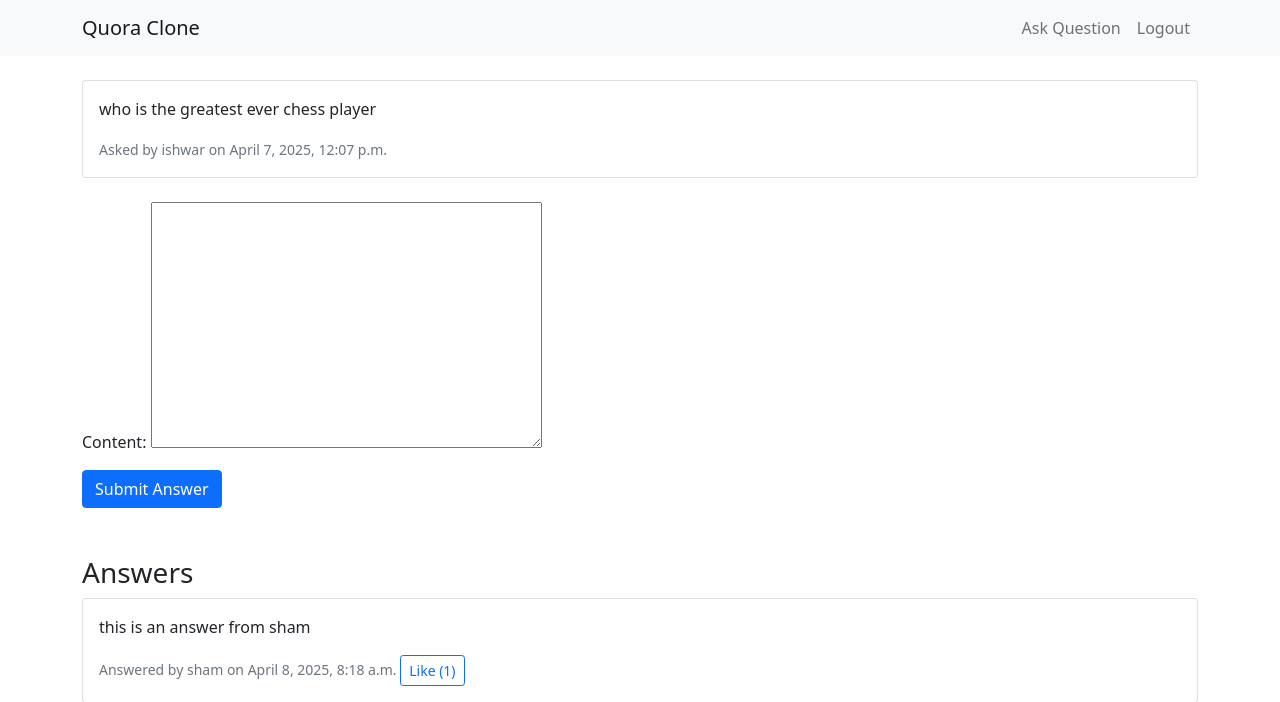
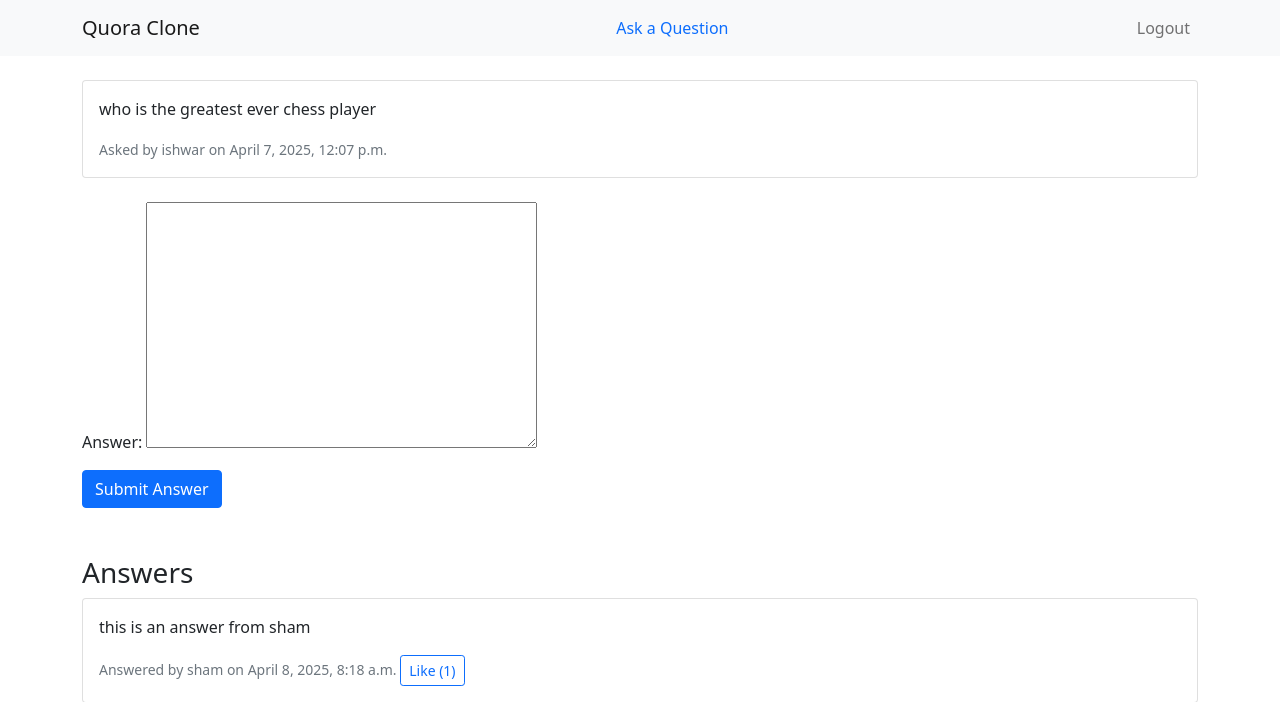
Before and after one commit to ishwarhelix/quora-clone, a Django app: page /question/1/ in a window 1280 px wide. Shown: the top 702 px of the page. Run offline with Django 5.2, Linux system fonts and the light colour scheme; a user stored in the database is signed in; data comes from the database, SQL or seed files in the repository.

Commit message:
made changes to navbar

```diff
--- a/quora_clone/questions/forms.py
+++ b/quora_clone/questions/forms.py
@@ -9,4 +9,4 @@ class QuestionForm(forms.ModelForm):
 class AnswerForm(forms.ModelForm):
     class Meta:
         model = Answer
-        fields = ['content']
+        fields = ['answer']
--- a/quora_clone/questions/models.py
+++ b/quora_clone/questions/models.py
@@ -13,7 +13,7 @@ class Question(models.Model):
 
 class Answer(models.Model):
     question = models.ForeignKey(Question, on_delete=models.CASCADE, related_name='answers')
-    content = models.TextField()
+    answer = models.TextField()
     author = models.ForeignKey(User, on_delete=models.CASCADE)
     created_at = models.DateTimeField(auto_now_add=True)
     updated_at = models.DateTimeField(auto_now=True)
--- a/quora_clone/questions/templates/questions/base.html
+++ b/quora_clone/questions/templates/questions/base.html
@@ -8,9 +8,13 @@
     <nav class="navbar navbar-expand-lg navbar-light bg-light">
         <div class="container">
             <a class="navbar-brand" href="{% url 'home' %}">Quora Clone</a>
+            {% if user.is_authenticated %}
+            <a class="nav-link" href="{% url 'ask_question' %}">Ask a Question</a>
+            {% endif %}
             <div class="navbar-nav">
+
                 {% if user.is_authenticated %}
-                    <a class="nav-link" href="{% url 'ask_question' %}">Ask Question</a>
+
                     <a class="nav-link" href="{% url 'logout' %}">Logout</a>
                 {% else %}
                     <a class="nav-link" href="{% url 'login' %}">Login</a>
--- a/quora_clone/questions/templates/questions/question_detail.html
+++ b/quora_clone/questions/templates/questions/question_detail.html
@@ -23,7 +23,7 @@
     {% for answer in answers %}
         <div class="card mb-3">
             <div class="card-body">
-                <p class="card-text">{{ answer.content }}</p>
+                <p class="card-text">{{ answer.answer }}</p>
                 <small class="text-muted">
                     Answered by {{ answer.author.username }} on {{ answer.created_at }}
                 </small>
```
Also changed, not shown: quora_clone/db.sqlite3, quora_clone/questions/migrations/0003_rename_content_answer_answer.py (added).
